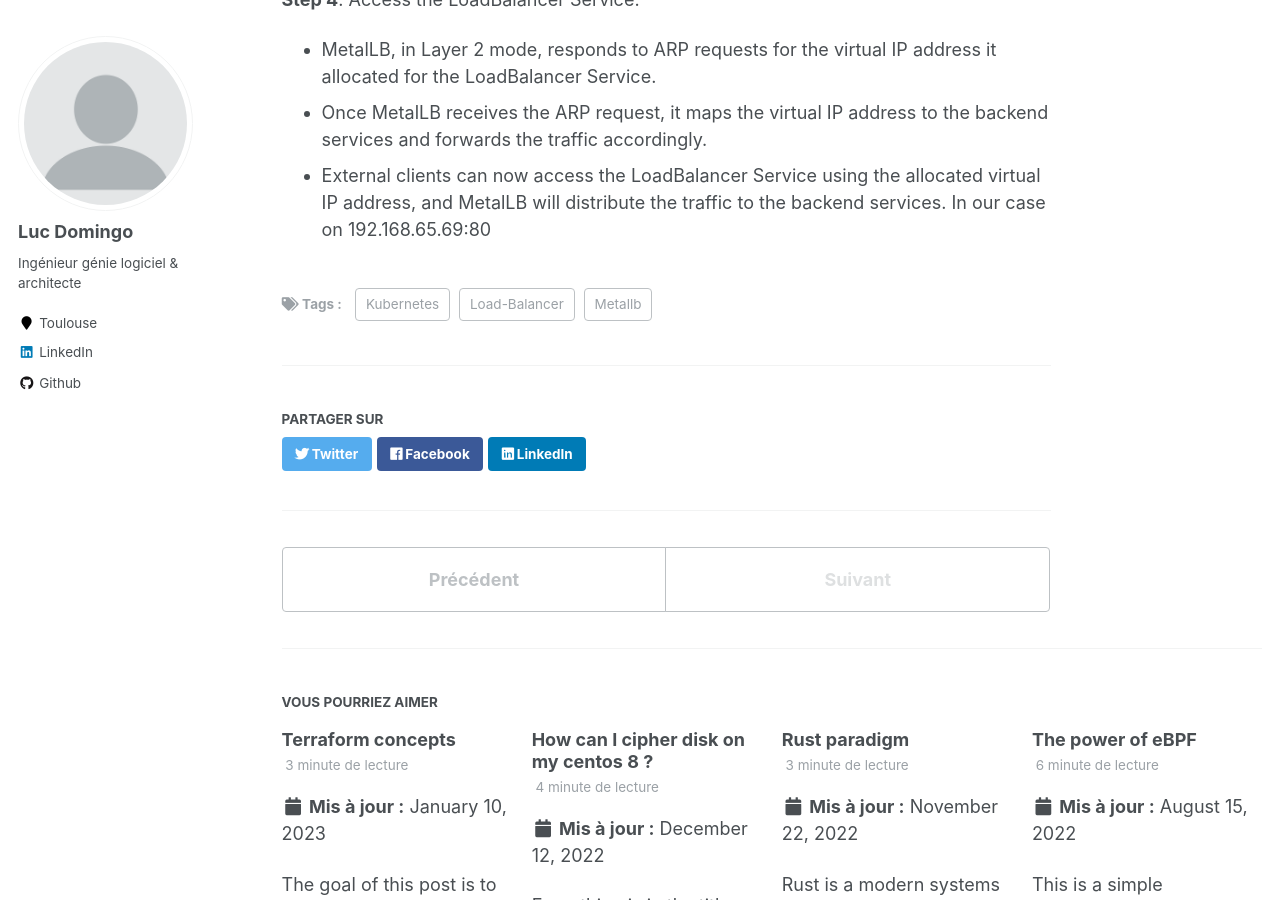
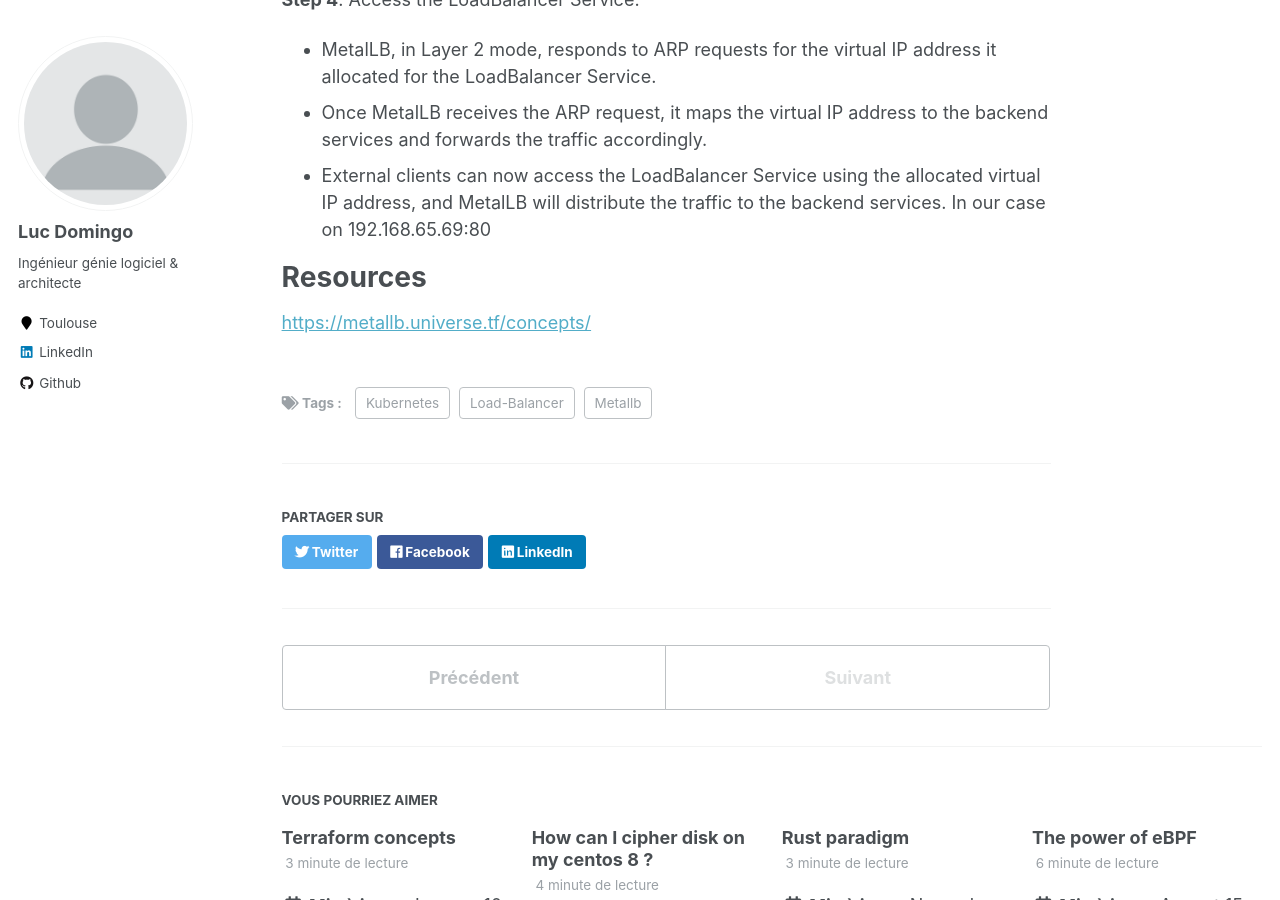
Before and after one commit to LucDomingo/mywebsite, a Jekyll site: the page built from _posts/2023-03-14-Understanding-Metallb.md, in a window 1280 px wide and 900 px high, scrolled down 3918 px. Built offline with Jekyll 4.4.1, drawn with Linux system fonts in a browser that asks for light colours.

Commit message:
Update 2023-03-14-Understanding-Metallb.md

```diff
--- a/_posts/2023-03-14-Understanding-Metallb.md
+++ b/_posts/2023-03-14-Understanding-Metallb.md
@@ -94,3 +94,7 @@ spec:
 - MetalLB, in Layer 2 mode, responds to ARP requests for the virtual IP address it allocated for the LoadBalancer Service.
 - Once MetalLB receives the ARP request, it maps the virtual IP address to the backend services and forwards the traffic accordingly.
 - External clients can now access the LoadBalancer Service using the allocated virtual IP address, and MetalLB will distribute the traffic to the backend services. In our case on 192.168.65.69:80
+
+Resources
+======
+[https://metallb.universe.tf/concepts/](https://metallb.universe.tf/concepts/)
```
